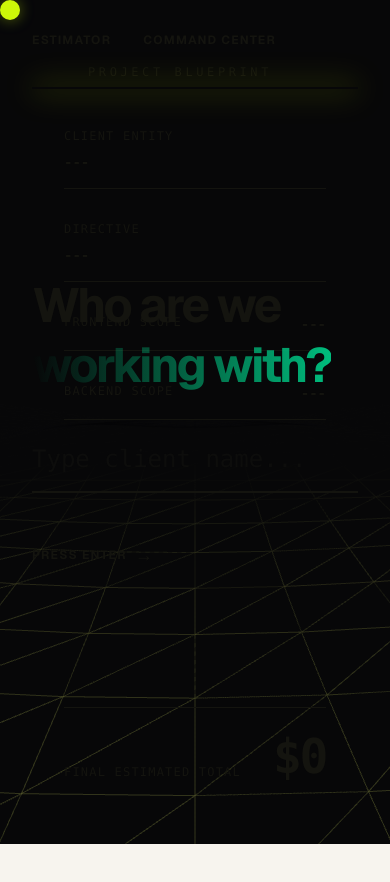
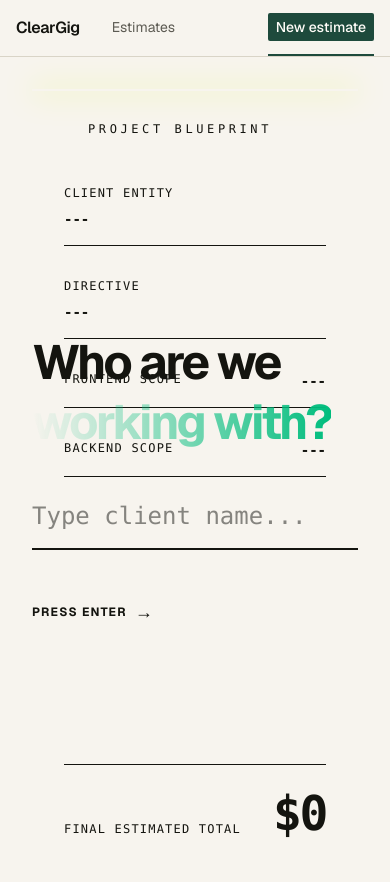
Before and after one commit to BradleyXiX/ClearGig, a Next.js app in the folder frontend/: page / in a window 390 px wide. Shown: the top 882 px of the page. Before the commit the page ends 844 px from the top, so only its background shows below. Built offline with nearby package versions, Linux system fonts and the light colour scheme.

Commit message:
refactor(ui): remove cursor, canvas and smooth scroll

```diff
--- a/frontend/src/app/dashboard/page.tsx
+++ b/frontend/src/app/dashboard/page.tsx
@@ -1,7 +1,5 @@
 'use client';
 import { useState, useEffect } from 'react';
-import gsap from 'gsap';
-import { useGSAP } from '@gsap/react';
 import { api, Project, Client } from '@/services/api';
 
 export default function Dashboard() {
@@ -22,37 +20,6 @@ export default function Dashboard() {
     document.body.style.overflow = selectedProject ? 'hidden' : 'auto';
     return () => { document.body.style.overflow = 'auto'; };
   }, [selectedProject]);
-
-  useGSAP(() => {
-    if (loading) return;
-
-    // Smooth bezier curve for high-end feel
-    const customEase = 'cubic-bezier(0.16, 1, 0.3, 1)';
-
-    if (!selectedProject) {
-      gsap.fromTo('.dashboard-item',
-        { opacity: 0, y: 15 },
-        { opacity: 1, y: 0, duration: 0.6, stagger: 0.05, ease: customEase, overwrite: 'auto' }
-      );
-      gsap.to('.dashboard-container', { opacity: 1, scale: 1, filter: 'blur(0px)', pointerEvents: 'auto', duration: 0.4, ease: customEase });
-
-      gsap.to('.project-drawer', { x: '100%', pointerEvents: 'none', duration: 0.5, ease: customEase });
-      gsap.to('.drawer-backdrop', { opacity: 0, pointerEvents: 'none', duration: 0.4 });
-    } else {
-      gsap.to('.dashboard-container', { opacity: 0.4, scale: 0.99, filter: 'blur(2px)', pointerEvents: 'none', duration: 0.5, ease: customEase });
-
-      gsap.to('.drawer-backdrop', { opacity: 1, pointerEvents: 'auto', duration: 0.4 });
-      gsap.fromTo('.project-drawer',
-        { x: '100%' },
-        { x: '0%', pointerEvents: 'auto', duration: 0.6, ease: customEase }
-      );
-
-      gsap.fromTo('.drawer-content > *',
-        { opacity: 0, x: 15 },
-        { opacity: 1, x: 0, duration: 0.5, stagger: 0.05, ease: customEase, delay: 0.1 }
-      );
-    }
-  }, [loading, selectedProject]);
 
   if (loading) return <div className="min-h-screen flex items-center justify-center font-mono text-primary uppercase tracking-widest text-sm">Loading...</div>;
 
@@ -92,7 +59,7 @@ export default function Dashboard() {
     return (
       <>
         <div
-          className="drawer-backdrop fixed inset-0 z-40 bg-black/40 backdrop-blur-sm opacity-0 pointer-events-none cursor-none"
+          className="drawer-backdrop fixed inset-0 z-40 bg-black/40 backdrop-blur-sm opacity-0 pointer-events-none "
           onClick={() => setSelectedProject(null)}
         />
 
@@ -103,7 +70,7 @@ export default function Dashboard() {
 
             <button
               onClick={() => setSelectedProject(null)}
-              className="absolute top-10 right-10 text-muted-foreground hover:text-foreground transition-colors cursor-none"
+              className="absolute top-10 right-10 text-muted-foreground hover:text-foreground transition-colors "
             >
                <svg width="24" height="24" viewBox="0 0 24 24" fill="none" stroke="currentColor" strokeWidth="1.5"><path d="M18 6L6 18M6 6l12 12"/></svg>
             </button>
@@ -237,7 +204,7 @@ export default function Dashboard() {
                   <div
                     key={p.id}
                     onClick={() => setSelectedProject(p)}
-                    className="flex items-center justify-between p-4 rounded-xl border border-transparent hover:border-border/50 hover:bg-card/40 transition-all cursor-none group"
+                    className="flex items-center justify-between p-4 rounded-xl border border-transparent hover:border-border/50 hover:bg-card/40 transition-all group"
                   >
                     <div className="flex items-center gap-4">
                       <div className="w-8 h-8 rounded-full border border-border/50 flex items-center justify-center group-hover:border-primary/50 transition-colors">
--- a/frontend/src/app/layout.tsx
+++ b/frontend/src/app/layout.tsx
@@ -1,10 +1,7 @@
 import type { Metadata } from "next";
 import { Geist, Geist_Mono } from "next/font/google";
 import "./globals.css";
-import LenisProvider from "../components/LenisProvider";
-import Background3D from "../components/Background3D";
-import CustomCursor from "../components/CustomCursor";
-import Link from "next/link";
+import { BrandBar } from "../components/BrandBar";
 
 const geistSans = Geist({
   variable: "--font-geist-sans",
@@ -29,16 +26,11 @@ export default function RootLayout({
   return (
     <html
       lang="en"
-      className={`${geistSans.variable} ${geistMono.variable} h-full antialiased`}
+      className={`${geistSans.variable} ${geistMono.variable} antialiased`}
     >
-      <body className="min-h-full flex flex-col cursor-none">
-        <CustomCursor />
-        <Background3D />
-        <nav className="fixed top-8 left-8 z-50 flex gap-8">
-          <Link href="/" className="text-xs uppercase tracking-widest font-bold text-muted-foreground hover:text-primary transition-colors cursor-none">Estimator</Link>
-          <Link href="/dashboard" className="text-xs uppercase tracking-widest font-bold text-muted-foreground hover:text-primary transition-colors cursor-none">Command Center</Link>
-        </nav>
-        <LenisProvider>{children}</LenisProvider>
+      <body className="min-h-dvh bg-paper text-ink">
+        <BrandBar />
+        <main>{children}</main>
       </body>
     </html>
   );
--- a/frontend/src/components/Background3D.tsx
+++ /dev/null
@@ -1,71 +0,0 @@
-/* eslint-disable */
-'use client';
-import { useRef, useMemo } from 'react';
-import { Canvas, useFrame } from '@react-three/fiber';
-import * as THREE from 'three';
-
-function AmbientDataSea() {
-  const meshRef = useRef<THREE.Mesh>(null);
-
-  // Create a plane for our terrain
-  const geometry = useMemo(() => {
-    const geo = new THREE.PlaneGeometry(100, 100, 40, 40);
-    geo.rotateX(-Math.PI / 2); // Lay it flat
-    return geo;
-  }, []);
-
-  useFrame((state) => {
-    if (!meshRef.current) return;
-
-    // Extremely slow, chill time factor
-    const time = state.clock.elapsedTime * 0.3;
-    const positions = geometry.attributes.position.array as Float32Array;
-
-    // Gentle, slow undulating waves instead of aggressive fast mountains
-    for (let i = 0; i < positions.length; i += 3) {
-      const x = positions[i];
-      const z = positions[i + 2];
-
-      // Smooth, wide, low-amplitude waves
-      const wave = Math.sin(x * 0.1 + time) * Math.cos(z * 0.1 + time) * 1.5;
-
-      // eslint-disable-next-line react-hooks/immutability
-      positions[i + 1] = wave;
-    }
-
-    // eslint-disable-next-line react-hooks/immutability
-    geometry.attributes.position.needsUpdate = true;
-
-    // Very subtle camera sway so it doesn't feel erratic
-    state.camera.position.x = THREE.MathUtils.lerp(state.camera.position.x, state.pointer.x * 1, 0.02);
-    state.camera.position.y = THREE.MathUtils.lerp(state.camera.position.y, Math.max(1.5, state.pointer.y * 1 + 1.5), 0.02);
-    state.camera.lookAt(0, 0, -10);
-  });
-
-  return (
-    <mesh ref={meshRef} geometry={geometry} position={[0, -3, -15]}>
-      {/* Lowered the opacity so it sits further back in the design */}
-      <meshBasicMaterial color="#D4FF00" wireframe={true} transparent opacity={0.12} />
-    </mesh>
-  );
-}
-
-export default function Background3D() {
-  return (
-    <div className="fixed inset-0 z-[-1] pointer-events-none bg-[#070708]">
-      {/* Softened the CRT scanlines so they aren't distracting */}
-      <div className="absolute inset-0 z-10 opacity-15 pointer-events-none mix-blend-overlay"
-           style={{
-             backgroundImage: `linear-gradient(rgba(18, 16, 16, 0) 50%, rgba(0, 0, 0, 0.25) 50%)`,
-             backgroundSize: '100% 4px'
-           }}
-      />
-
-      <Canvas camera={{ position: [0, 1.5, 10], fov: 75 }}>
-        {/* Softer fog transition */}
-        <fog attach="fog" args={['#070708', 5, 30]} />
-        <AmbientDataSea />
-      </Canvas>
-    </div>
-  );
-}
--- /dev/null
+++ b/frontend/src/components/BrandBar.tsx
@@ -0,0 +1,54 @@
+"use client";
+
+import React from "react";
+import Link from "next/link";
+import { usePathname } from "next/navigation";
+import { Button } from "./ui/Button";
+
+export function BrandBar() {
+  const pathname = usePathname();
+
+  const isEstimatesActive =
+    pathname === "/dashboard" || pathname.startsWith("/projects");
+  const isNewActive = pathname === "/";
+
+  return (
+    <header className="no-print w-full border-b border-rule bg-paper">
+      <div className="max-w-7xl mx-auto px-4 sm:px-6 flex items-center justify-between h-14">
+        <div className="flex items-center gap-8 h-full">
+          <Link
+            href="/dashboard"
+            className="text-base font-semibold tracking-tight text-ink"
+          >
+            ClearGig
+          </Link>
+          <nav className="flex items-center gap-6 h-full">
+            <Link
+              href="/dashboard"
+              className={`text-sm h-full flex items-center border-b-2 transition-colors duration-150 ${
+                isEstimatesActive
+                  ? "border-accent text-ink font-medium"
+                  : "border-transparent text-ink-muted hover:text-ink"
+              }`}
+            >
+              Estimates
+            </Link>
+          </nav>
+        </div>
+        <div className="flex items-center h-full">
+          <div
+            className={`h-full flex items-center border-b-2 ${
+              isNewActive ? "border-accent" : "border-transparent"
+            }`}
+          >
+            <Link href="/">
+              <Button variant="primary" size="sm">
+                New estimate
+              </Button>
+            </Link>
+          </div>
+        </div>
+      </div>
+    </header>
+  );
+}
--- a/frontend/src/components/CustomCursor.tsx
+++ /dev/null
@@ -1,55 +0,0 @@
-'use client';
-
-import { useEffect, useRef } from 'react';
-import gsap from 'gsap';
-
-export default function CustomCursor() {
-  const cursorRef = useRef<HTMLDivElement>(null);
-
-  useEffect(() => {
-    const cursor = cursorRef.current;
-    if (!cursor) return;
-
-    const xTo = gsap.quickTo(cursor, 'x', { duration: 0.25, ease: 'power3' });
-    const yTo = gsap.quickTo(cursor, 'y', { duration: 0.25, ease: 'power3' });
-
-    const moveCursor = (e: MouseEvent) => {
-      xTo(e.clientX - 10);
-      yTo(e.clientY - 10);
-    };
-
-    const handleMouseOver = (e: MouseEvent) => {
-      const target = e.target as HTMLElement;
-      if (
-        target.tagName.toLowerCase() === 'button' ||
-        target.tagName.toLowerCase() === 'a' ||
-        target.closest('button') ||
-        target.closest('a')
-      ) {
-        gsap.to(cursor, { scale: 2.5, duration: 0.3, ease: 'power2.out', backgroundColor: 'rgba(212, 255, 0, 0.2)', border: '1px solid #D4FF00' });
-      } else {
-        gsap.to(cursor, { scale: 1, duration: 0.3, ease: 'power2.out', backgroundColor: '#D4FF00', border: 'none' });
-      }
-    };
-
-    window.addEventListener('mousemove', moveCursor);
-    window.addEventListener('mouseover', handleMouseOver);
-
-    return () => {
-      window.removeEventListener('mousemove', moveCursor);
-      window.removeEventListener('mouseover', handleMouseOver);
-    };
-  }, []);
-
-  return (
-    <div
-      ref={cursorRef}
-      className="fixed top-0 left-0 w-5 h-5 rounded-full pointer-events-none z-[9999]"
-      style={{
-        backgroundColor: '#D4FF00',
-        mixBlendMode: 'difference',
-        boxShadow: '0 0 15px rgba(212, 255, 0, 0.4)'
-      }}
-    />
-  );
-}
--- a/frontend/src/components/LenisProvider.tsx
+++ /dev/null
@@ -1,11 +0,0 @@
-'use client';
-
-import { ReactLenis } from 'lenis/react';
-
-export default function LenisProvider({ children }: { children: React.ReactNode }) {
-  return (
-    <ReactLenis root>
-      {children}
-    </ReactLenis>
-  );
-}
```
Also changed, not shown: frontend/package.json (+1 -7 lines), frontend/src/app/page.tsx (+18 -28 lines), 1 other file (tests, documents, lock files or other folders).
